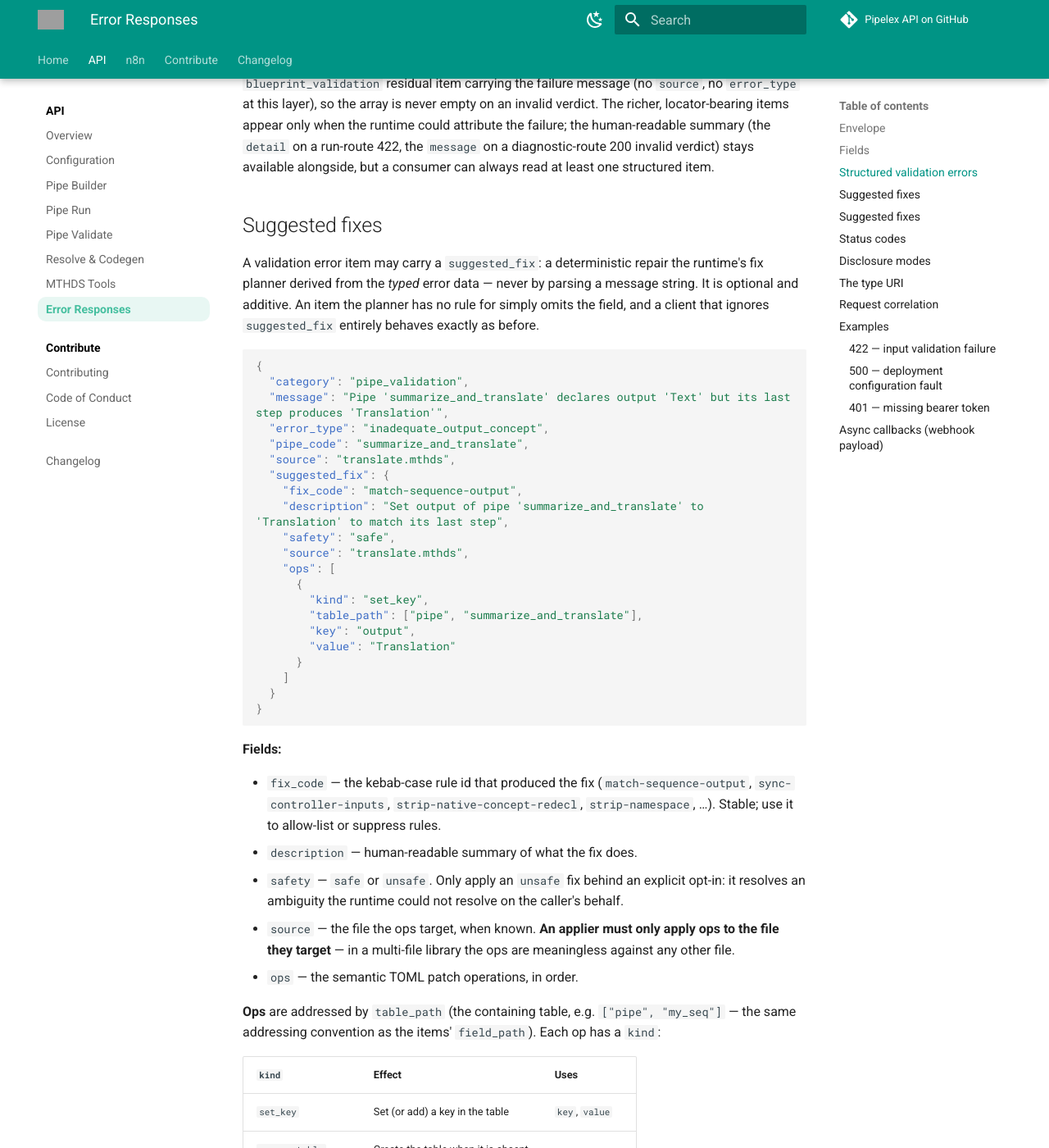
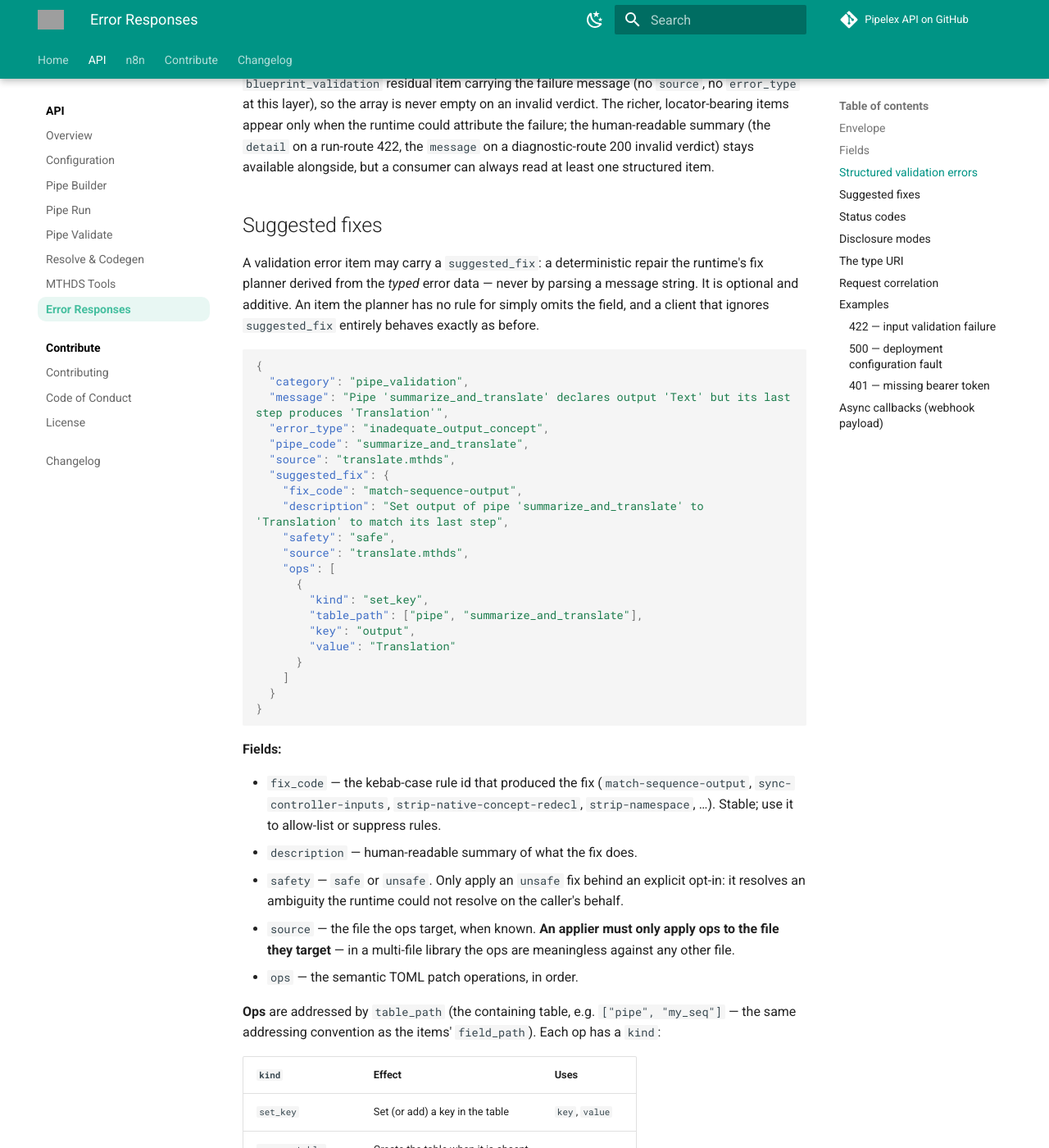
Before and after one commit to Pipelex/pipelex-api, an MkDocs documentation site: the page built from docs/error-responses.md, in a window 1280 px wide and 1400 px high, scrolled down 2765 px. Shown: the whole window at 82% size. Built offline with MkDocs 1.6.1 and Material for MkDocs 9.7.7, drawn with Linux system fonts in a browser that asks for light colours; comment, search, counter and statistics services are not loaded; some of the changed text lies outside the part shown; grey boxes are pictures that could not be loaded.

Commit message:
docs(errors): remove duplicate "Suggested fixes" section
Merging origin/main into dev preserved two independent insertions of
the same section (from PR #40 on dev and the v0.9.0 release on main),
leaving it duplicated back-to-back in error-responses.md.

Co-Authored-By: Claude Sonnet 5 <noreply@anthropic.com>
Claude-Session: https://claude.ai/code/session_01TzKoyCsEKSdm1L6xuKfCsy

````diff
--- a/docs/error-responses.md
+++ b/docs/error-responses.md
@@ -55,56 +55,6 @@ When a bundle fails validation, the `ValidateBundleError` carries a `validation_
 Items carry only the fields that apply to their category — absent fields are omitted, not null. `validation_errors` is **retained under STRICT disclosure** (it describes the caller's own submitted bundle, not server internals). It is present only on `ValidateBundleError`; other error types omit it.
 
 Every invalid verdict carries a **non-empty** `validation_errors` array — the structured-info invariant is total. A parse-level failure the runtime cannot attribute to a known pipe/concept/field — a raw TOML-syntax error, an empty blueprint, or an elaborator failure — still becomes one `blueprint_validation` residual item carrying the failure message (no `source`, no `error_type` at this layer), so the array is never empty on an invalid verdict. The richer, locator-bearing items appear only when the runtime could attribute the failure; the human-readable summary (the `detail` on a run-route 422, the `message` on a diagnostic-route 200 invalid verdict) stays available alongside, but a consumer can always read at least one structured item.
-
-## Suggested fixes
-
-A validation error item may carry a `suggested_fix`: a deterministic repair the runtime's fix planner derived from the *typed* error data — never by parsing a message string. It is optional and additive. An item the planner has no rule for simply omits the field, and a client that ignores `suggested_fix` entirely behaves exactly as before.
-
-```json
-{
-  "category": "pipe_validation",
-  "message": "Pipe 'summarize_and_translate' declares output 'Text' but its last step produces 'Translation'",
-  "error_type": "inadequate_output_concept",
-  "pipe_code": "summarize_and_translate",
-  "source": "translate.mthds",
-  "suggested_fix": {
-    "fix_code": "match-sequence-output",
-    "description": "Set output of pipe 'summarize_and_translate' to 'Translation' to match its last step",
-    "safety": "safe",
-    "source": "translate.mthds",
-    "ops": [
-      {
-        "kind": "set_key",
-        "table_path": ["pipe", "summarize_and_translate"],
-        "key": "output",
-        "value": "Translation"
-      }
-    ]
-  }
-}
-```
-
-**Fields:**
-
-- `fix_code` — the kebab-case rule id that produced the fix (`match-sequence-output`, `sync-controller-inputs`, `strip-native-concept-redecl`, `strip-namespace`, …). Stable; use it to allow-list or suppress rules.
-- `description` — human-readable summary of what the fix does.
-- `safety` — `safe` or `unsafe`. Only apply an `unsafe` fix behind an explicit opt-in: it resolves an ambiguity the runtime could not resolve on the caller's behalf.
-- `source` — the file the ops target, when known. **An applier must only apply ops to the file they target** — in a multi-file library the ops are meaningless against any other file.
-- `ops` — the semantic TOML patch operations, in order.
-
-**Ops** are addressed by `table_path` (the containing table, e.g. `["pipe", "my_seq"]` — the same addressing convention as the items' `field_path`). Each op has a `kind`:
-
-| `kind` | Effect | Uses |
-|---|---|---|
-| `set_key` | Set (or add) a key in the table | `key`, `value` |
-| `ensure_table` | Create the table when it is absent | — |
-| `delete_key` | Remove a key from the table | `key` |
-| `delete_table` | Remove the table | — |
-| `rename_table_key` | Rename a key in place | `key`, `new_key` |
-
-`value` is a TOML scalar (string, integer, float, boolean) or a flat scalar mapping, which a fix that must create a whole table at once — a missing `inputs` mapping, say — writes as an inline table.
-
-**The ops are the machine contract; any rendered diff is presentation.** Apply them with a style-preserving TOML editor rather than reconstructing the file from a diff: that is what keeps the caller's formatting, comments, and key order intact.
 
 ## Suggested fixes
 
````
